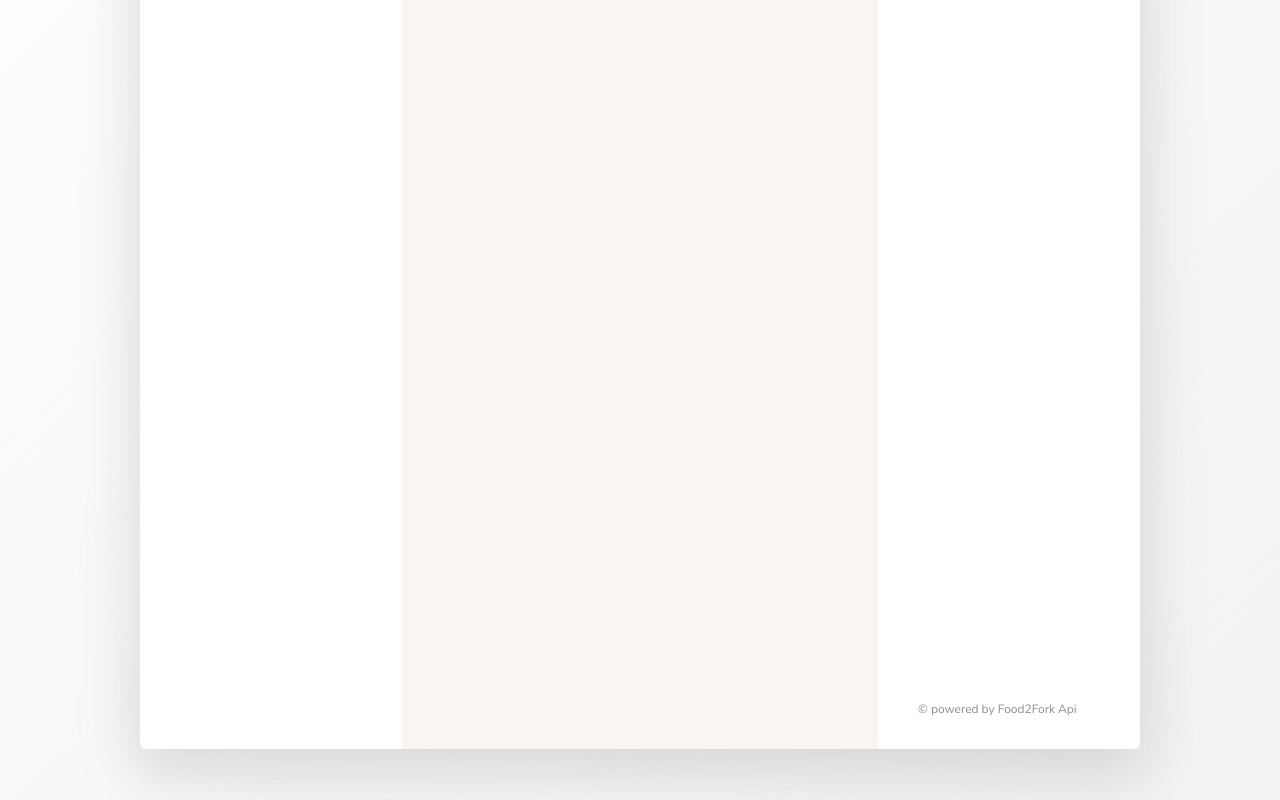
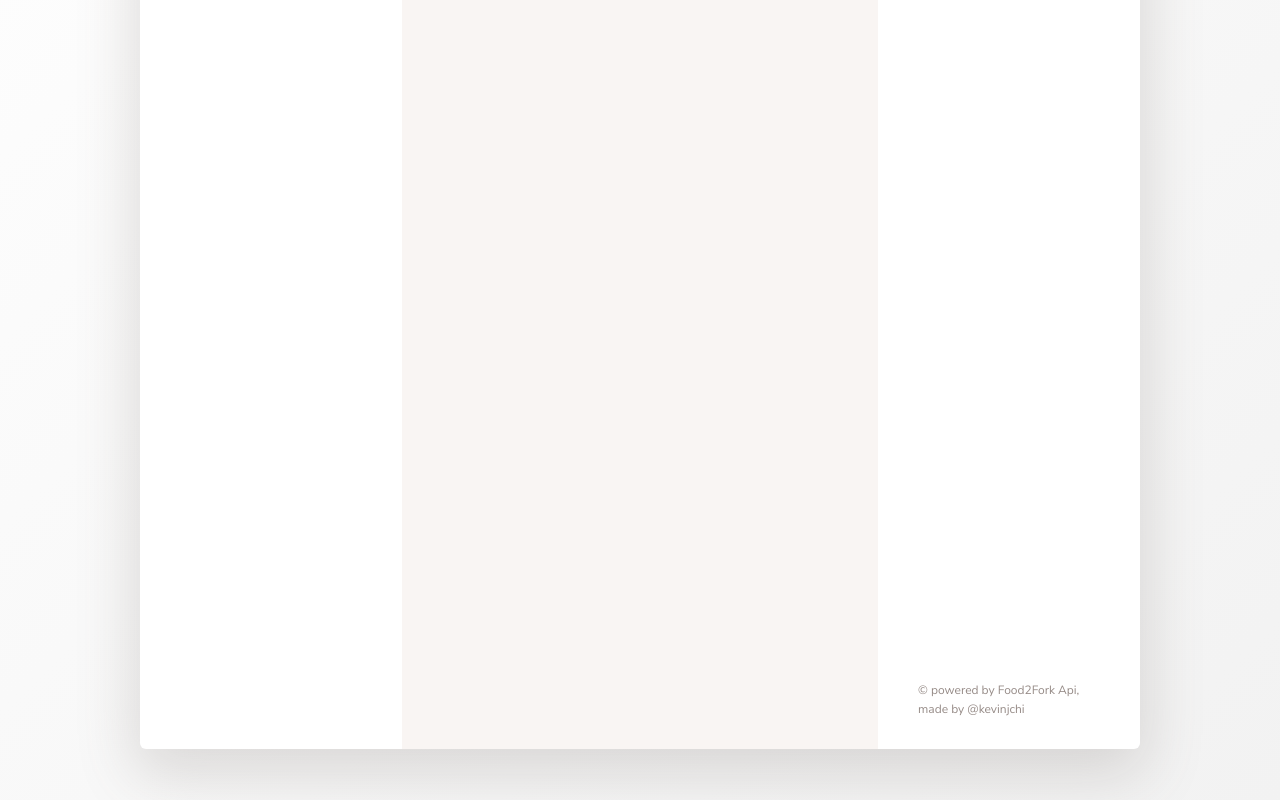
Before and after one commit to kevinjchi/recipe-searcher, a website built with webpack: page dist/index.html in a window 1280 px wide. Shown: the part 402-1202 px from the top of the page. Built offline with nearby package versions, Linux system fonts and the light colour scheme.

Commit message:
minor changes to recipe holder

```diff
--- a/dist/index.html
+++ b/dist/index.html
@@ -64,7 +64,7 @@
             </ul>
 
             <div class="copyright">
-                &copy; powered by Food2Fork Api
+                &copy; powered by Food2Fork Api, made by @kevinjchi
             </div>
 
         </div>
```
